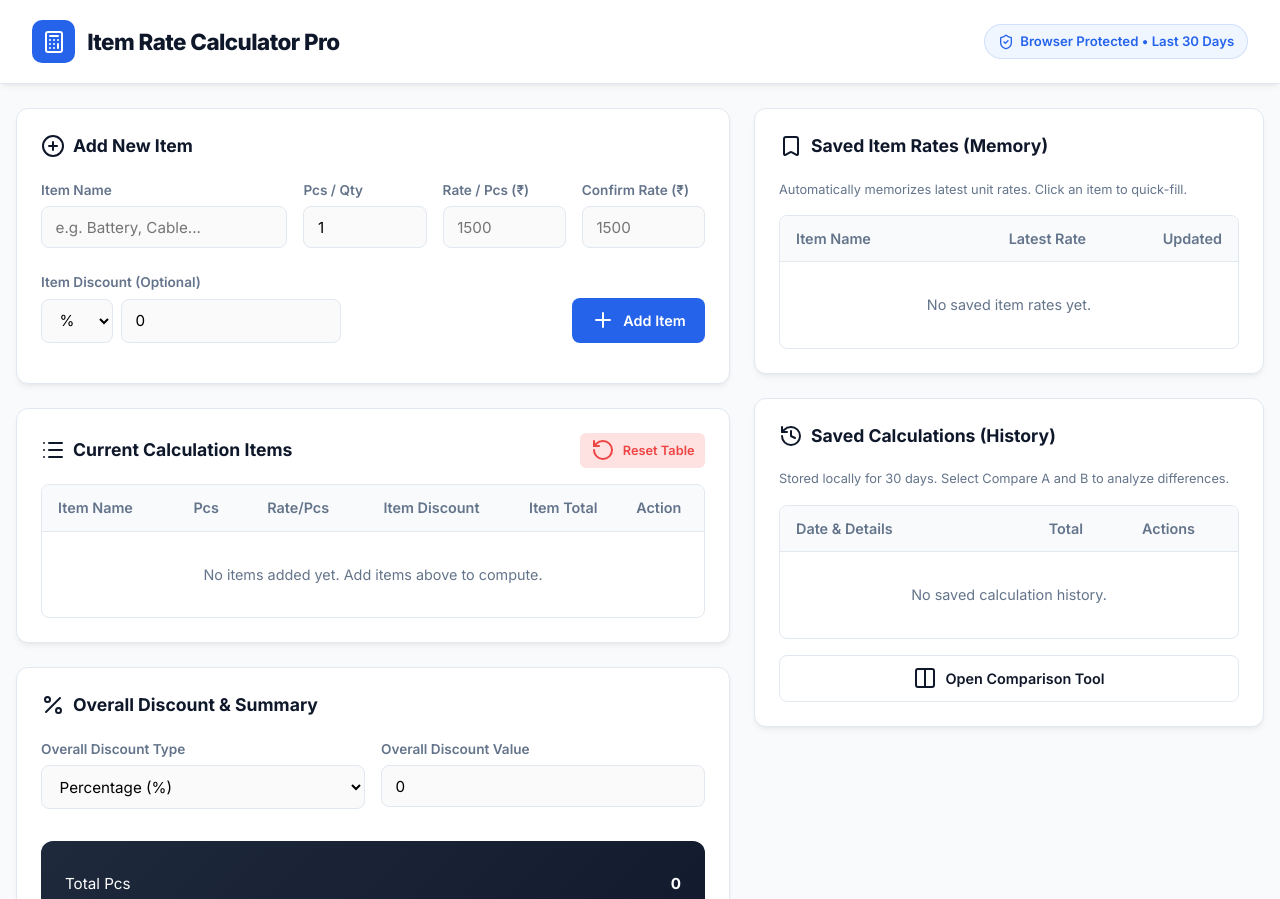
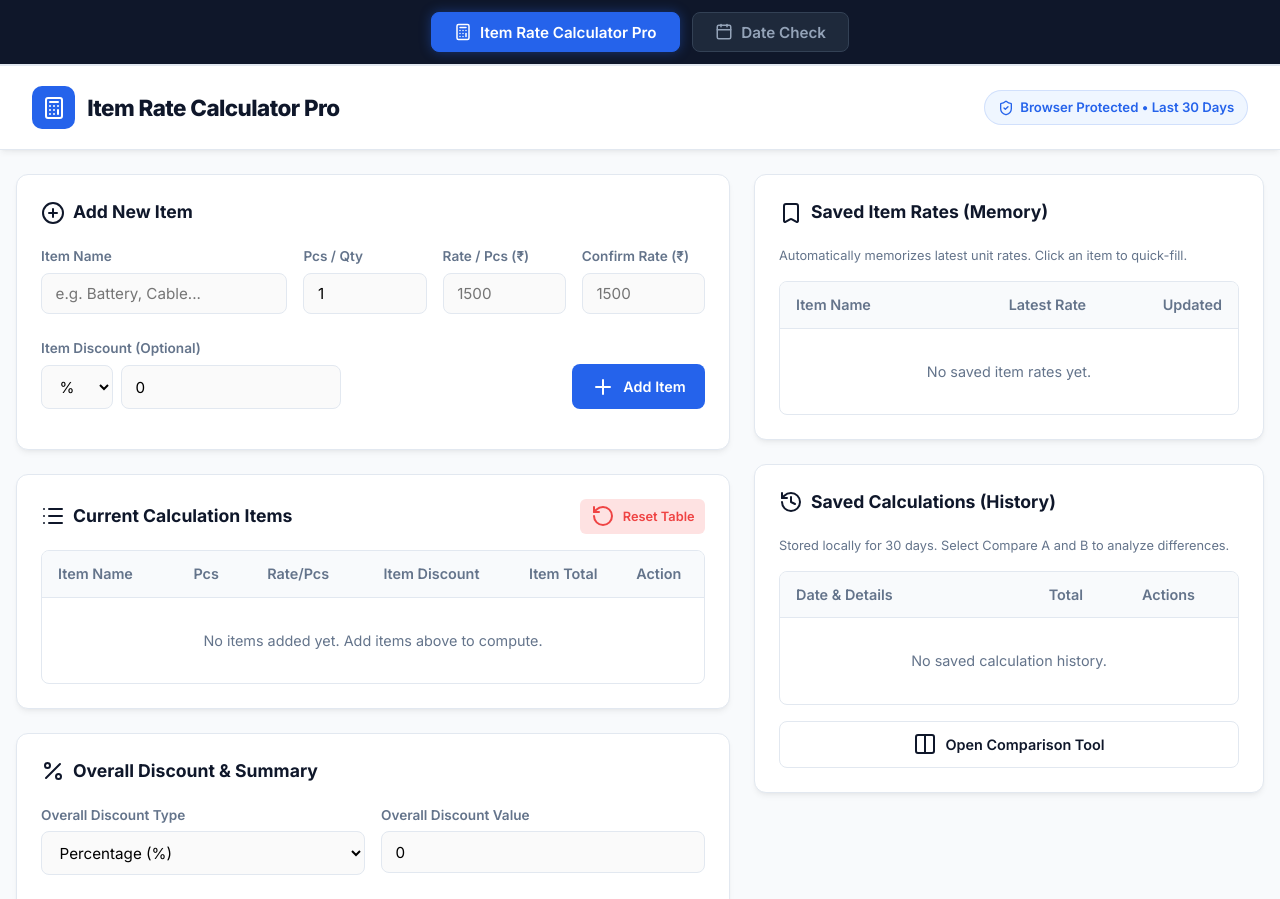
Before and after one commit to Riki1900000/Rate-Calculator, a plain HTML site: page index.html in a window 1280 px wide. Shown: the top 899 px of the page. Drawn offline with nearby package versions, Linux system fonts and the light colour scheme.

Commit message:
index.html

```diff
--- a/index.html
+++ b/index.html
@@ -1,21 +1,9 @@
 <!DOCTYPE html>
 <html lang="en">
 <head>
-
-<link rel="manifest" href="manifest.json">
-<meta name="theme-color" content="#2563eb">
-<meta name="apple-mobile-web-app-capable" content="yes">
-<script>
-  if ('serviceWorker' in navigator) {
-    navigator.serviceWorker.register('sw.js');
-  }
-</script>
-
-
-
   <meta charset="UTF-8" />
   <meta name="viewport" content="width=device-width, initial-scale=1.0" />
-  <title>Item Rate Calculator Pro</title>
+  <title>Item Rate Calculator Pro & Date Check</title>
   <!-- Google Fonts & Lucide Icons -->
   <link rel="preconnect" href="https://fonts.googleapis.com" />
   <link rel="preconnect" href="https://fonts.gstatic.com" crossorigin />
@@ -56,6 +44,59 @@
       color: var(--text);
       line-height: 1.5;
       padding-bottom: 40px;
+    }
+
+    /* TOP NAVIGATION TABS BAR */
+    .top-nav {
+      background: #0f172a;
+      padding: 0.75rem 2rem;
+      display: flex;
+      gap: 0.75rem;
+      align-items: center;
+      justify-content: center;
+      border-bottom: 2px solid var(--border);
+    }
+
+    .nav-tab-btn {
+      background: #1e293b;
+      color: #94a3b8;
+      border: 1px solid #334155;
+      padding: 0.6rem 1.4rem;
+      border-radius: 8px;
+      font-weight: 600;
+      font-size: 0.95rem;
+      cursor: pointer;
+      display: inline-flex;
+      align-items: center;
+      gap: 0.5rem;
+      transition: all 0.2s ease;
+    }
+
+    .nav-tab-btn:hover {
+      background: #334155;
+      color: #ffffff;
+    }
+
+    .nav-tab-btn.active {
+      background: var(--primary);
+      color: #ffffff;
+      border-color: var(--primary);
+      box-shadow: 0 0 12px rgba(37, 99, 235, 0.4);
+    }
+
+    /* SECTION CONTAINERS FOR TAB SWITCHING */
+    .app-section {
+      display: none;
+    }
+
+    .app-section.active {
+      display: block;
+    }
+
+    #iframeContainer {
+      width: 100%;
+      height: calc(100vh - 70px);
+      border: none;
     }
 
     .header {
@@ -395,6 +436,20 @@
 </head>
 <body>
 
+  <!-- Top Navigation Bar -->
+  <nav class="top-nav">
+    <button id="btnCalculator" class="nav-tab-btn active" onclick="switchTab('calculator')">
+      <i data-lucide="calculator" style="width: 18px; height: 18px;"></i>
+      Item Rate Calculator Pro
+    </button>
+    <button id="btnDateCheck" class="nav-tab-btn" onclick="switchTab('datecheck')">
+      <i data-lucide="calendar" style="width: 18px; height: 18px;"></i>
+      Date Check
+    </button>
+  </nav>
+
+  <!-- SECTION 1: Item Rate Calculator Pro -->
+  <div id="calculatorSection" class="app-section active">
     <!-- Header -->
     <header class="header">
       <div class="header-content">
@@ -627,6 +682,12 @@
 
       </div>
     </div>
+  </div>
+
+  <!-- SECTION 2: Date Check iframe -->
+  <div id="dateCheckSection" class="app-section">
+    <iframe id="iframeContainer" src="" title="Date Check"></iframe>
+  </div>
 
   <!-- RECEIVE COPY MODAL -->
   <div id="receiveCopyModal" class="modal">
@@ -681,6 +742,32 @@
 
   <!-- APPLICATION LOGIC -->
   <script>
+    // NAVIGATION TAB SWITCHING
+    function switchTab(tab) {
+      const calcSection = document.getElementById('calculatorSection');
+      const dateSection = document.getElementById('dateCheckSection');
+      const btnCalc = document.getElementById('btnCalculator');
+      const btnDate = document.getElementById('btnDateCheck');
+      const iframe = document.getElementById('iframeContainer');
+
+      if (tab === 'calculator') {
+        calcSection.classList.add('active');
+        dateSection.classList.remove('active');
+        btnCalc.classList.add('active');
+        btnDate.classList.remove('active');
+      } else if (tab === 'datecheck') {
+        dateSection.classList.add('active');
+        calcSection.classList.remove('active');
+        btnDate.classList.add('active');
+        btnCalc.classList.remove('active');
+
+        // Lazy load the iframe source
+        if (!iframe.src || !iframe.src.includes('CheckDate1.html')) {
+          iframe.src = 'CheckDate1.html';
+        }
+      }
+    }
+
     const STORAGE_KEYS = {
       ITEMS_MEMORY: 'IRCP_SavedRates_v1',
       CALCULATIONS_HISTORY: 'IRCP_CalcHistory_v1'
```
Lines whose indentation alone changed are shown as unchanged.
